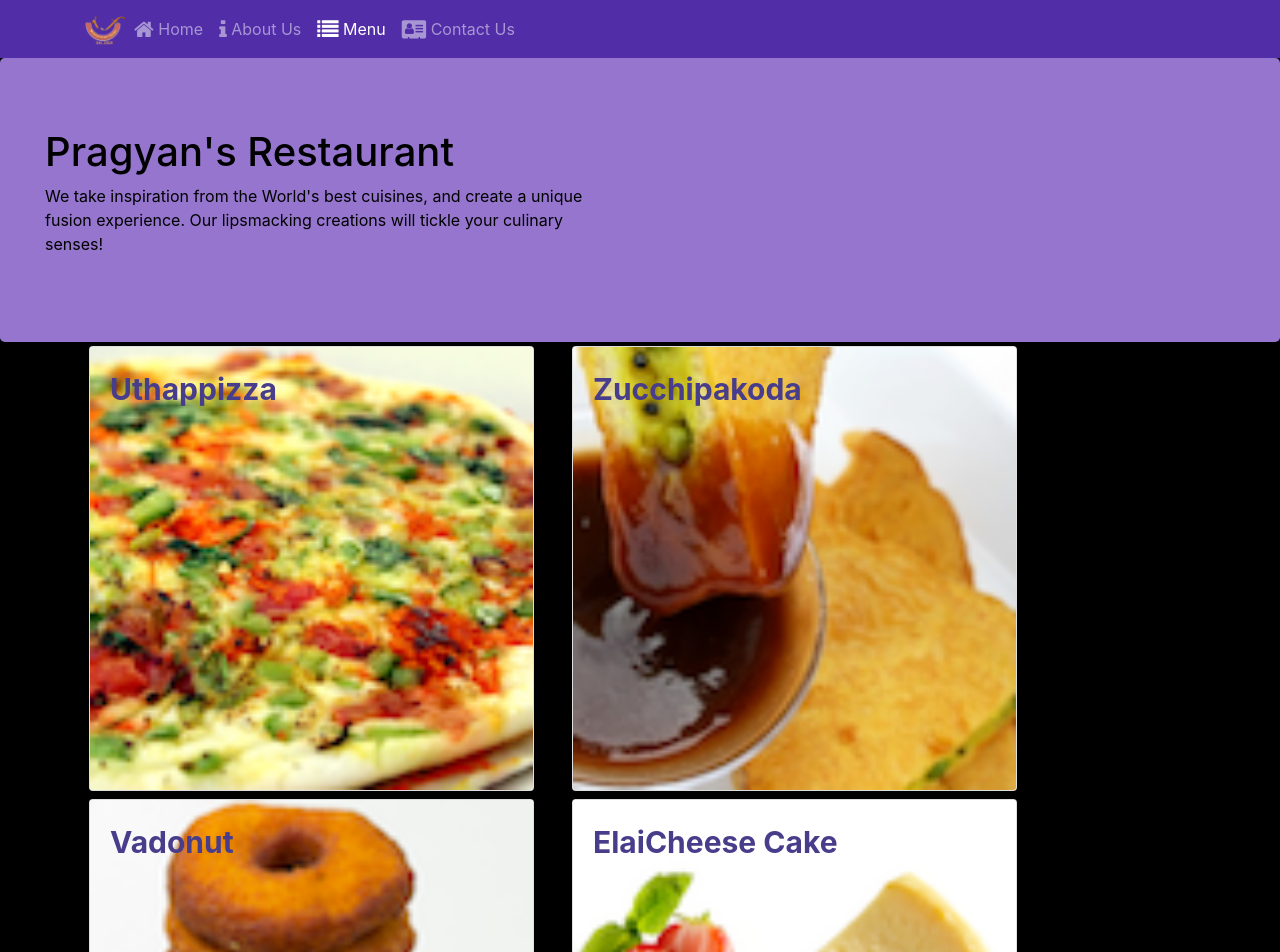
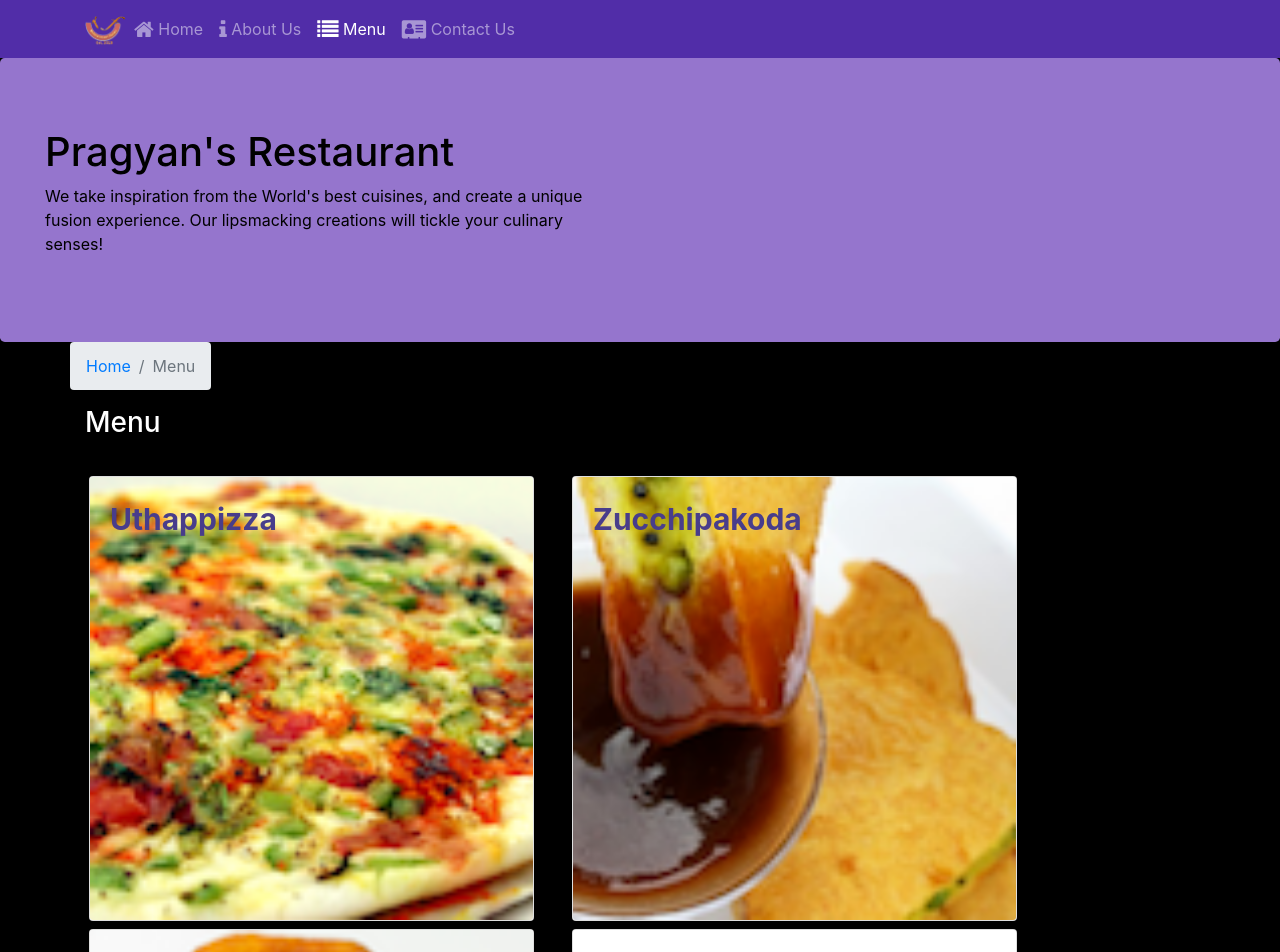
Before and after one commit to biswa7064/coursera-react-app, a React (Create React App) app: page /menu in a window 1280 px wide. Shown: the top 952 px of the page. Built offline with nearby package versions, Linux system fonts and the light colour scheme.

Commit message:
Single Page Application part-2

```diff
--- a/src/components/ContactComponent.js
+++ b/src/components/ContactComponent.js
@@ -1,8 +1,20 @@
 import React from 'react';
+import { Breadcrumb, BreadcrumbItem } from 'reactstrap';
+import { Link } from 'react-router-dom';
 
 function Contact(props) {
     return(
         <div className="container">
+             <div className="row">
+                <Breadcrumb>
+                    <BreadcrumbItem><Link to="/home">Home</Link></BreadcrumbItem>
+                    <BreadcrumbItem active>Contact Us</BreadcrumbItem>
+                </Breadcrumb>
+                <div className="col-12">
+                    <h3>Contact Us</h3>
+                    <hr />
+                </div>
+            </div>
             <div className="row row-content">
                 <div className="col-12">
                 <h3>Location Information</h3>
--- a/src/components/DishdetailComponent.js
+++ b/src/components/DishdetailComponent.js
@@ -1,7 +1,8 @@
 import React, {Component} from "react";
 
 
-import  {Card,CardImg,CardBody,CardText,CardTitle} from "reactstrap";
+import  {Card,CardImg,CardBody,CardText,CardTitle,Breadcrumb, BreadcrumbItem} from "reactstrap";
+import { Link } from 'react-router-dom';
 
 
 
@@ -75,16 +76,28 @@
   const DishDetail = (props)=>{
       if(props.dish != null){
       return(
+        <div className="container">
+        <div className="row">
+            <Breadcrumb>
+
+                <BreadcrumbItem><Link to="/menu">Menu</Link></BreadcrumbItem>
+                <BreadcrumbItem active>{props.dish.name}</BreadcrumbItem>
+            </Breadcrumb>
+            <div className="col-12">
+                <h3>{props.dish.name}</h3>
+                <hr />
+            </div>
+        </div>
 
          <div className = "row">
               <div className = "col-12 col-md-5 lm-1">
               <RenderDish dish ={props.dish} />
               </div>
             <div className = "col-12 col-md-5 lm-1">
-            <RenderComments comments = {props.dish.comments}/>
+            <RenderComments comments = {props.comments}/>
             </div>
-
             </div>
+        </div>
 
       )
       }else{
--- a/src/components/MainComponent.js
+++ b/src/components/MainComponent.js
@@ -30,7 +30,15 @@
 
 
 
+
   render(){
+
+    const DishWithId = ({match})=>{
+      return(
+        <DishDetail dish={this.state.dishes.filter((dish) => dish.id === parseInt(match.params.dishId,10))[0]}
+          comments={this.state.comments.filter((comment) => comment.dishId === parseInt(match.params.dishId,10))} />
+    );
+    };
 
     const HomePage = ()=>{
       return(
@@ -48,6 +56,7 @@
       <Switch>
         <Route path = "/home" component = {HomePage}/>
         <Route exact path = "/menu" component = {()=><Menu dishes = {this.state.dishes}/>}/>
+        <Route path='/menu/:dishId' component={DishWithId} />
         <Route exact path = "/contactus" component = {Contact}/>
         <Redirect to = "/home"/>
       </Switch>
--- a/src/components/MenuComponent.js
+++ b/src/components/MenuComponent.js
@@ -1,20 +1,23 @@
 import React, {Component} from "react";
-import  {Card,CardImg,CardImgOverlay,CardTitle} from "reactstrap";
+import  {Card,CardImg,CardImgOverlay,CardTitle,Breadcrumb,BreadcrumbItem} from "reactstrap";
 
 //import DishDetail from "./DishdetailComponent";
+import {Link} from "react-router-dom";
 
 function RenderMenuItem({dish}){
     return(
 
 
             <Card >
-                <CardImg width = "100%" src = {dish.image} alt = {dish.name}/>
+                <Link to = {`menu/${dish.id}`}>
+                    <CardImg width = "100%" src = {dish.image} alt = {dish.name}/>
 
                     <CardImgOverlay>
                         <CardTitle style = {{color:"darkslateblue", fontWeight:"bold", fontSize:"30px"}}>
                         {dish.name}
                         </CardTitle>
                     </CardImgOverlay>
+                </Link>
             </Card>
 
 
@@ -40,10 +43,18 @@
 
         <div className = "container">
             <div className = "row">
-
-                {menu}
-
+            <Breadcrumb>
+                <BreadcrumbItem><Link to="/home">Home</Link></BreadcrumbItem>
+                <BreadcrumbItem active>Menu</BreadcrumbItem>
+            </Breadcrumb>
+                    <div className="col-12">
+                        <h3>Menu</h3>
+                        <hr />
+                    </div>
             </div>
+                <div className="row">
+                    {menu}
+                </div>
         </div>
 
     );
```
